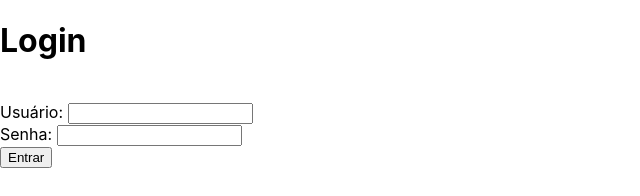
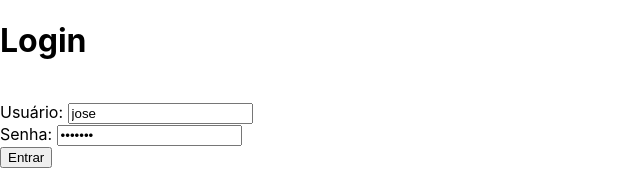
Before and after one commit to JoseRezendeDev/ihome-services-react, a React (Create React App) app: page / in a window 1280 px wide. Shown: the top 196 px of the page, without its empty margins (0-640 px from the left). Built offline with nearby package versions, Linux system fonts and the light colour scheme.

Commit message:
Add authentication on login page

```diff
--- a/src/Login.jsx
+++ b/src/Login.jsx
@@ -1,17 +1,38 @@
 import {
-    Link
+    useHistory
 } from 'react-router-dom';
+import { useState } from 'react';
 
 function Login(props) {
+    const history = useHistory();
+    const [usuario, setUsuario] = useState("jose");
+    const [senha, setSenha] = useState("jose123");
+
+    const handleChangeUsuario = (event) => {
+        setUsuario(event.target.value);
+    }
+
+    const handleChangeSenha = (event) => {
+        setSenha(event.target.value);
+    }
+
+    const autenticar = () => {
+        if ((usuario === "jose" && senha === "jose123") || (usuario === "henrique" && senha === "henrique123")) {
+            history.push("/categoria");
+        } else {
+            alert("Login invalido, tente logar como jose/jose123");
+        }
+    }
+
     return (
         <div>
             <h1>Login</h1>
             <br />
-            Usuário: <input />
+            Usuário: <input id="usuario" onChange={handleChangeUsuario} value={usuario} />
             <br />
-            Senha: <input />
+            Senha: <input type="password" id="senha" onChange={handleChangeSenha} value={senha} />
             <br />
-            <Link to={`/categoria`}><button>Entrar</button></Link>
+            <button onClick={autenticar}>Entrar</button>
         </div>
     );
 }
--- a/src/Prestador.jsx
+++ b/src/Prestador.jsx
@@ -71,6 +71,7 @@ function Prestador(props) {
 
     const contratar = () => {
         const body = {
+            id: null,
             data: new Date().toISOString().slice(0, 10),
             preco_total: prestador.preco_dia || 0,
             id_cliente: cliente.id,
```
